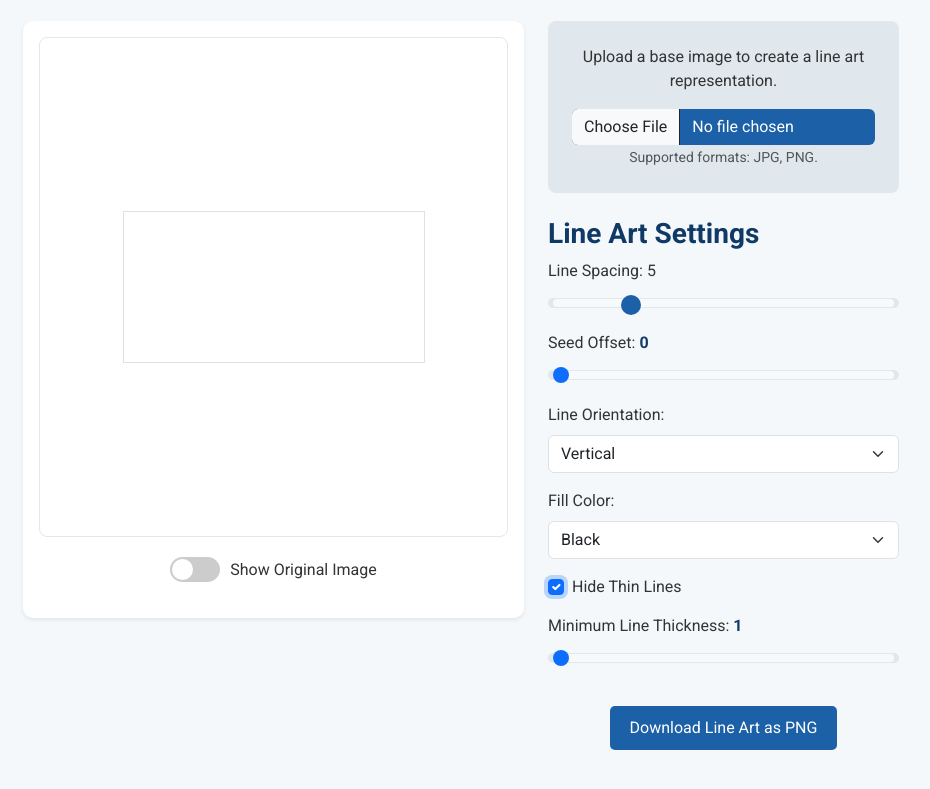
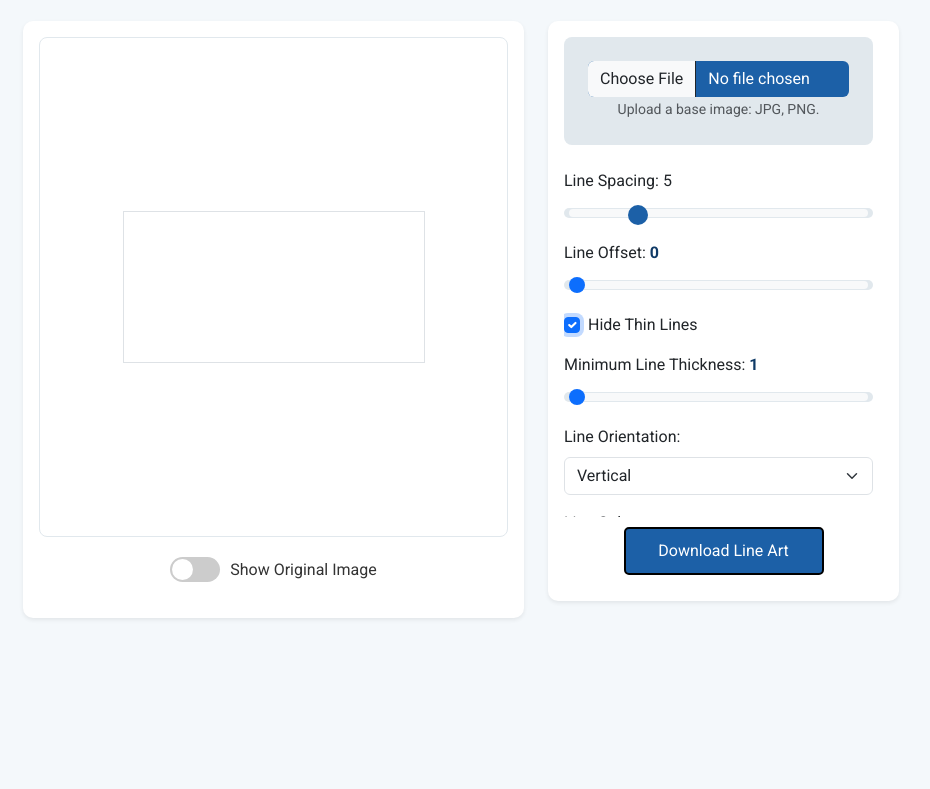
Before and after one commit to bellenfanttyler/line-art-generator, a plain HTML site: page index.html in a window 1280 px wide. Both pictures are taken after a click on the checkbox "Hide Thin Lines". Shown: the part 99-888 px from the top of the page, without its empty margins (179-1109 px from the left). After the commit the page ends 813 px from the top, so only its background shows below. Drawn offline with nearby package versions, Linux system fonts and the light colour scheme.

Commit message:
UI Updates

```diff
--- a/index.html
+++ b/index.html
@@ -36,21 +36,34 @@
 
       <!-- Controls for Line Art Parameters (Right Side) -->
       <div class="col-md-5">
+        <div class="card shadow-sm">
+          <div class="card-body">
+            <!-- Scrollable Settings Wrapper with visual cue -->
+            <div class="scrollable-settings-wrapper">
+              <div class="scrollable-settings">
+                <!-- Upload Section -->
                 <div class="upload-section mb-4 p-4">
-          <p class="mb-3">Upload a base image to create a line art representation.</p>
                   <input type="file" class="form-control btn-upload" id="imageLoader" accept="image/*">
-          <small class="form-text text-muted">Supported formats: JPG, PNG.</small>
+                  <small class="form-text text-muted">Upload a base image: JPG, PNG.</small>
                 </div>
-
-        <div>
-          <h3>Line Art Settings</h3>
+                <!-- Line Art Settings -->
                 <div class="mb-3">
                   <label for="spacingSlider" class="form-label">Line Spacing: <span id="spacingValue">5</span></label>
-            <input type="range" class="form-range" min="1" max="20" value="5" id="spacingSlider" style="accent-color: #1C60A7;">
+                  <input type="range" class="form-range" min="1" max="20" value="5" id="spacingSlider">
                 </div>
                 <div class="mb-3">
-            <label for="seedSlider" class="form-label">Seed Offset: <span id="seedValue">0</span></label>
+                  <label for="seedSlider" class="form-label">Line Offset: <span id="seedValue">0</span></label>
                   <input type="range" class="form-range" min="0" max="5" value="0" id="seedSlider">
+                </div>
+                <div class="mb-3">
+                  <div class="form-check">
+                    <input class="form-check-input" type="checkbox" id="noBarsCheckbox">
+                    <label class="form-check-label" for="noBarsCheckbox">Hide Thin Lines</label>
+                  </div>
+                </div>
+                <div id="barThicknessSliderContainer" class="mb-3" style="display: none;">
+                  <label for="barThicknessSlider" class="form-label">Minimum Line Thickness: <span id="barThicknessValue">1</span></label>
+                  <input type="range" class="form-range" min="1" max="10" value="1" id="barThicknessSlider">
                 </div>
                 <div class="mb-3">
                   <label for="orientationSelect" class="form-label">Line Orientation:</label>
@@ -60,32 +73,30 @@
                   </select>
                 </div>
                 <div class="mb-3">
-            <label for="fillColorSelect" class="form-label">Fill Color:</label>
+                  <label for="fillColorSelect" class="form-label">Line Color:</label>
                   <select class="form-select" id="fillColorSelect">
                     <option value="black" selected>Black</option>
                     <option value="white">White</option>
                   </select>
                 </div>
-          <div class="mb-3">
-            <div class="form-check">
-              <input class="form-check-input" type="checkbox" id="noBarsCheckbox">
-              <label class="form-check-label" for="noBarsCheckbox">Hide Thin Lines</label>
-            </div>
-            <div id="barThicknessSliderContainer" class="mb-3" style="display: none;">
-              <label for="barThicknessSlider" class="form-label">Minimum Line Thickness: <span id="barThicknessValue">1</span></label>
-              <input type="range" class="form-range" min="1" max="10" value="1" id="barThicknessSlider">
-            </div>
-            <div class="mb-3 text-center">
-              <button id="downloadButton" class="btn btn-primary">Download Line Art as PNG</button>
-            </div>
-            <div class="mb-3 text-center">
-              <script type="text/javascript" src="https://cdnjs.buymeacoffee.com/1.0.0/button.prod.min.js" data-name="bmc-button" data-slug="tylerbellenfant" data-color="#FFDD00" data-emoji=""  data-font="Cookie" data-text="Buy me a coffee" data-outline-color="#000000" data-font-color="#000000" data-coffee-color="#ffffff" ></script>
+              </div> <!-- End of scrollable-settings -->
+            </div> <!-- End of scrollable-settings-wrapper -->
+
+            <!-- Button Section Below Scrollable Settings -->
+            <div class="button-section text-center">
+              <button id="downloadButton" class="btn btn-primary">Download Line Art</button>
+              <div class="bmc-button-wrapper">
+                <script type="text/javascript" src="https://cdnjs.buymeacoffee.com/1.0.0/button.prod.min.js"
+                        data-name="bmc-button" data-slug="tylerbellenfant" data-color="#FFDD00" data-emoji=""
+                        data-font="Cookie" data-text="Buy me a coffee" data-outline-color="#000000"
+                        data-font-color="#000000" data-coffee-color="#ffffff"></script>
               </div>
             </div>
-        </div>
-      </div>
-    </div>
-  </div>
+          </div> <!-- End of card-body -->
+        </div> <!-- End of card -->
+      </div> <!-- End of controls column -->
+    </div> <!-- End of row -->
+  </div> <!-- End of container -->
 
   <!-- Bootstrap JS (optional, for additional Bootstrap functionality) -->
   <script src="https://cdn.jsdelivr.net/npm/@popperjs/core@2.11.6/dist/umd/popper.min.js"></script>
@@ -108,6 +119,20 @@
         originalCanvas.classList.remove("active");
       }
     });
+
+    // JavaScript to show scroll shadow on the settings section
+    document.addEventListener("DOMContentLoaded", function () {
+      const scrollableSettings = document.querySelector(".scrollable-settings");
+      const scrollWrapper = document.querySelector(".scrollable-settings-wrapper");
+
+      scrollableSettings.addEventListener("scroll", () => {
+        if (scrollableSettings.scrollHeight > scrollableSettings.clientHeight) {
+          scrollWrapper.classList.add("scrolled");
+        } else {
+          scrollWrapper.classList.remove("scrolled");
+        }
+      });
+    });
   </script>
 </body>
 </html>
--- a/script.js
+++ b/script.js
@@ -179,6 +179,35 @@ document.addEventListener("DOMContentLoaded", function () {
   });
 });
 
+document.addEventListener("DOMContentLoaded", function () {
+  const scrollableSettings = document.querySelector(".scrollable-settings");
+  const scrollWrapper = document.querySelector(".scrollable-settings-wrapper");
+
+  scrollableSettings.addEventListener("scroll", () => {
+    if (scrollableSettings.scrollHeight > scrollableSettings.clientHeight) {
+      scrollWrapper.classList.add("scrolled");
+    } else {
+      scrollWrapper.classList.remove("scrolled");
+    }
+  });
+});
+
+
+// JavaScript to show scroll shadow on the settings section
+document.addEventListener("DOMContentLoaded", function () {
+  const scrollableSettings = document.querySelector(".scrollable-settings");
+  const scrollWrapper = document.querySelector(".scrollable-settings-wrapper");
+
+  scrollableSettings.addEventListener("scroll", () => {
+    if (scrollableSettings.scrollHeight > scrollableSettings.clientHeight) {
+      scrollWrapper.classList.add("scrolled");
+    } else {
+      scrollWrapper.classList.remove("scrolled");
+    }
+  });
+});
+
+
 document.getElementById("downloadButton").addEventListener("click", function () {
   const canvas = document.getElementById("resultCanvas");
   const link = document.createElement("a");
--- a/styles.css
+++ b/styles.css
@@ -109,6 +109,33 @@ h1, h3 {
   text-align: center;
 }
 
+/* Scrollable settings with visible scrollbar */
+.scrollable-settings-wrapper {
+  position: relative;
+  max-height: 60vh;
+  overflow-y: hidden; /* Hide native scrollbar overflow */
+}
+
+.scrollable-settings {
+  max-height: 60vh; /* Limit height for scrolling */
+  overflow-y: scroll; /* Ensure scrollbar is always visible */
+  padding-right: 10px; /* Padding to avoid content overlap with scrollbar */
+}
+
+/* Customize scrollbar appearance for Webkit browsers (Chrome, Safari) */
+.scrollable-settings::-webkit-scrollbar {
+  width: 8px; /* Width of the scrollbar */
+}
+
+.scrollable-settings::-webkit-scrollbar-thumb {
+  background-color: #ccc; /* Color of the scrollbar handle */
+  border-radius: 4px;
+}
+
+.scrollable-settings::-webkit-scrollbar-track {
+  background: #f1f1f1; /* Background of the scrollbar track */
+}
+
 /* Updated Line Spacing Slider for Better Visibility */
 #spacingSlider {
   accent-color: #1C60A7;
@@ -137,25 +164,25 @@ h1, h3 {
 #downloadButton {
   background-color: #1C60A7;
   color: white;
-  border: none;
+  border: 2px solid #000000; /* Black border */
   padding: 10px 20px;
   font-size: 16px;
   border-radius: 5px;
   transition: background-color 0.3s ease;
-  margin-top: 20px; /* Adjust this value as needed */
+  margin-top: 10px;
+  width: 100%;
+  max-width: 200px;
 }
 
 #downloadButton:hover {
   background-color: #144B85;
+  border-color: #000000; /* Keep the black border on hover */
 }
 
-#barThicknessSliderContainer {
-  margin-top: 15px;
-}
 
 #barThicknessSlider {
   accent-color: #1C60A7;
-  height: 8px; /* Adjust thickness for visibility */
+  height: 8px;
   border-radius: 5px;
   background: #E1E8ED;
   padding: 5px;
@@ -168,11 +195,6 @@ h1, h3 {
   background: #1C60A7;
   border-radius: 50%;
   cursor: pointer;
-}
-
-#barThicknessValue {
-  font-weight: 600;
-  color: #0F3A66;
 }
 
 #seedSlider {
@@ -192,7 +214,21 @@ h1, h3 {
   cursor: pointer;
 }
 
-#seedValue {
+#seedValue, #barThicknessValue {
   font-weight: 600;
   color: #0F3A66;
 }
+
+.button-section {
+  display: flex;
+  flex-direction: column;
+  align-items: center;
+  gap: 10px; /* Space between buttons */
+}
+
+.bmc-button-wrapper {
+  display: inline-block;
+  width: 100%;
+  max-width: 200px; /* Consistent width with download button */
+  text-align: center;
+}
```
Lines whose indentation alone changed are shown as unchanged.
